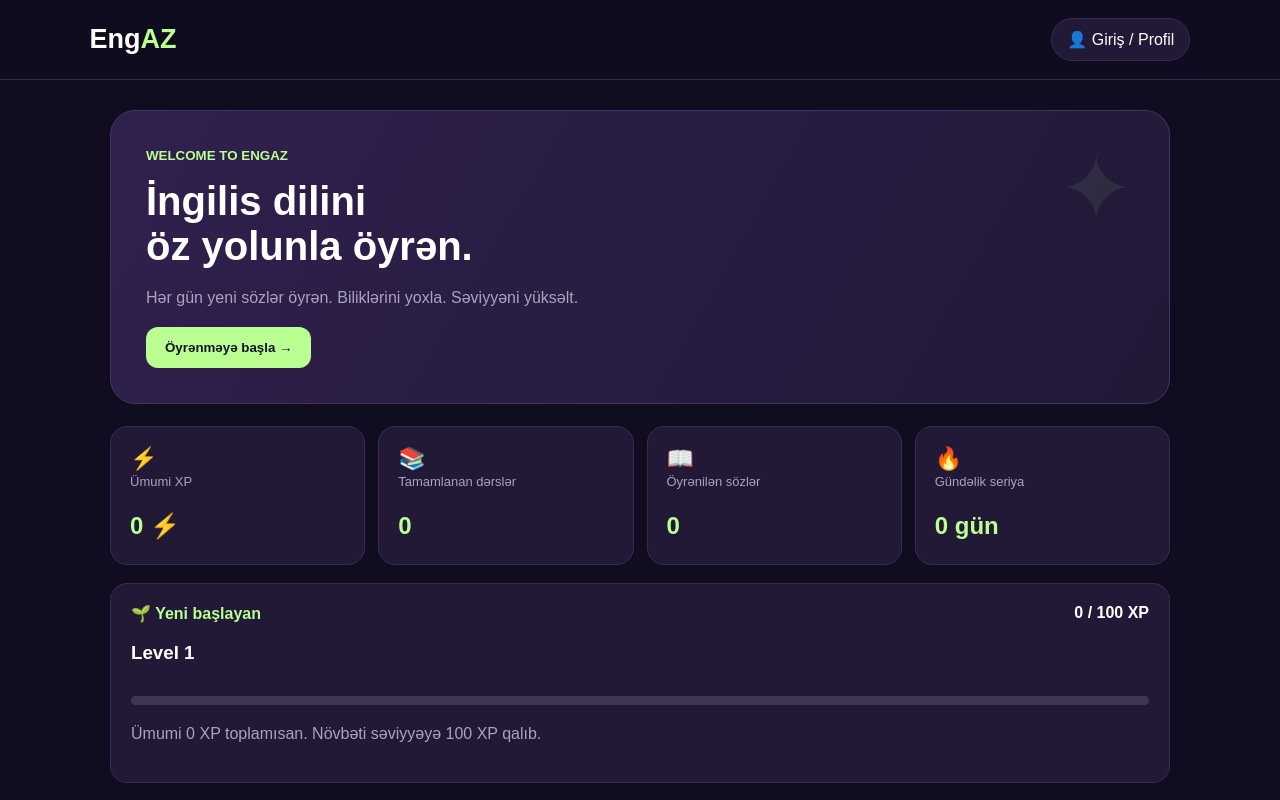
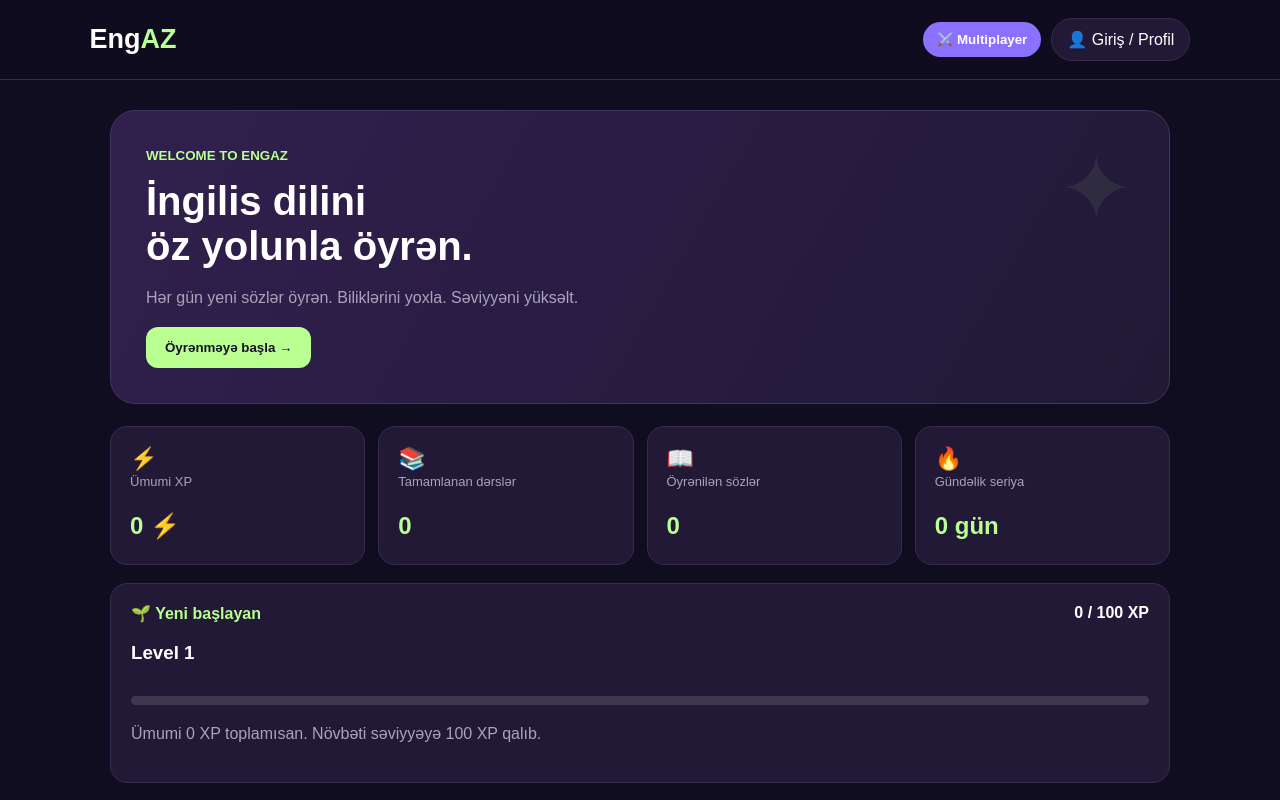
Before and after one commit to mirhuseynbaghirov-bot/EngAz, a plain HTML site: page index.html in a window 1280 px wide. Shown: the top 800 px of the page. Drawn offline with nearby package versions, Linux system fonts and the light colour scheme.

Commit message:
Update index.html

```diff
--- a/index.html
+++ b/index.html
@@ -1191,5 +1191,6 @@ updateStats();
 initializeAuth();
 
 </script>
+<script src="multiplayer.js"></script>
 </body>
 </html>
```
